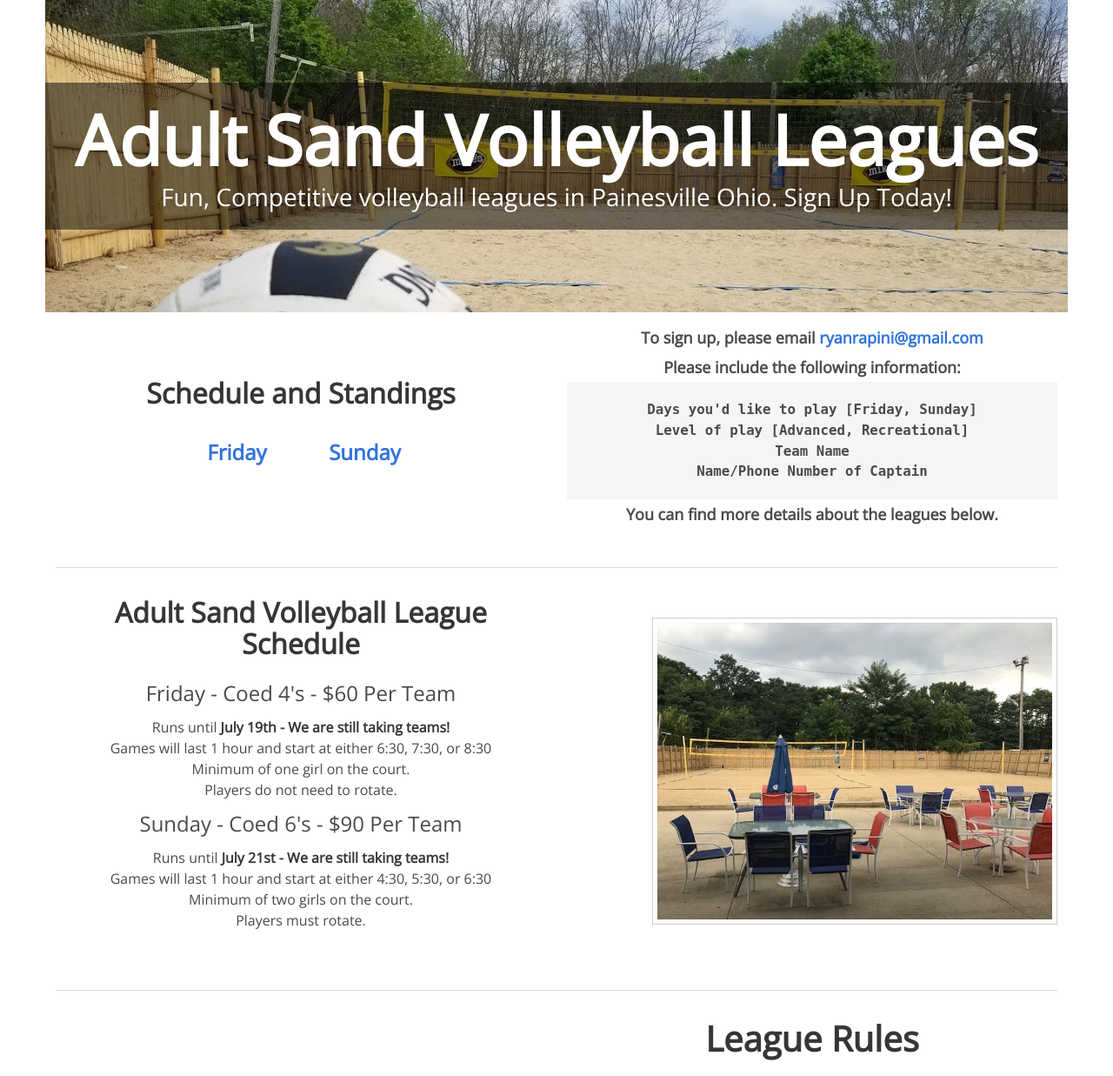
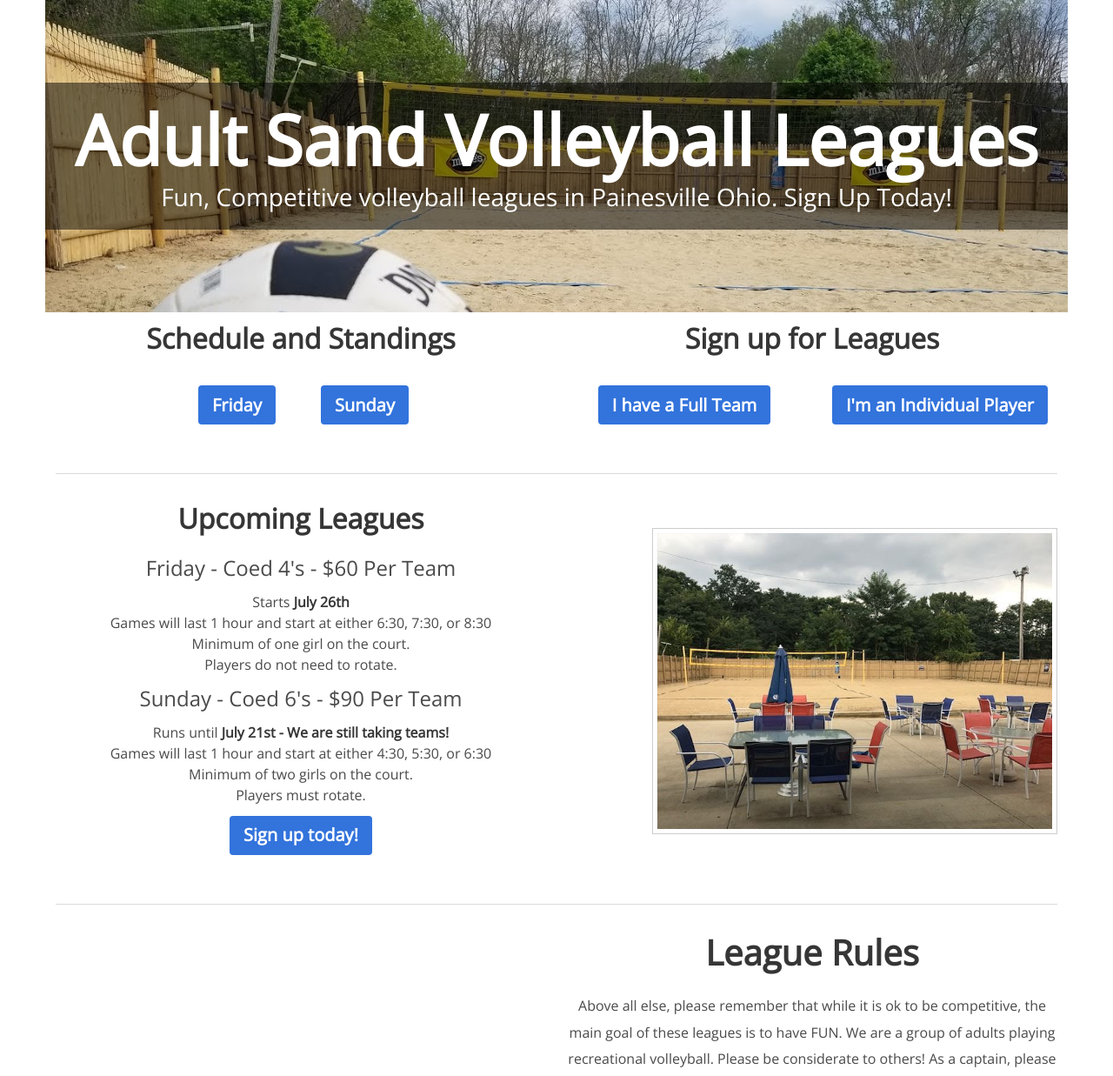
Before and after one commit to ryanrapini/jammsvolleyball, a PHP site: page / in a window 1280 px wide. Shown: the part 104-1341 px from the top of the page at 87% size. Run offline with PHP 8.4, Linux system fonts and the light colour scheme.

Commit message:
updating to allow signups

```diff
--- /dev/null
+++ b/includes/leagues.php
@@ -0,0 +1,21 @@
+<h3 class="title is-3" id="schedule">
+    Upcoming Leagues
+</h3>
+<p>
+    <ul>
+        <li>
+            <h4 class="subtitle is-4">Friday - Coed 4's - $60 Per Team</h4>
+            Starts <strong>July 26th</strong><br>
+            Games will last 1 hour and start at either 6:30, 7:30, or 8:30<br>
+            Minimum of one girl on the court.<br>
+            Players do not need to rotate.
+        </li>
+        <li>
+            <h4 class="subtitle is-4">Sunday - Coed 6's - $90 Per Team</h4>
+            Runs until <strong>July 21st - We are still taking teams!</strong><br>
+            Games will last 1 hour and start at either 4:30, 5:30, or 6:30<br>
+            Minimum of two girls on the court.<br>
+            Players must rotate.
+        </li>
+    </ul>
+</p>
--- a/public/index.php
+++ b/public/index.php
@@ -30,56 +30,38 @@
                                 Schedule and Standings
                             </h3>
                         </div>
-                <div class="columns is-vcentered">
+                        <div class="columns">
                             <div class="column is-3 is-offset-3">
-                        <h4 class="title is-4"><a href="/leagues/friday">Friday</a></h4>
+                                <h4 class="title is-4"><a class="button is-medium is-link" href="/leagues/friday">Friday</a></h4>
                             </div>
                             <div class="column is-3">
-                        <h4 class="title is-4"><a href="/leagues/sunday">Sunday</a></h4>
+                                <h4 class="title is-4"><a class="button is-medium is-link" href="/leagues/sunday">Sunday</a></h4>
                             </div>
                         </div>
                     </div>
-                    <div class="column is-6" style="font-size:18px; font-weight: 600;">
-                        <p>
-                            To sign up, please email <a href="mailto:ryanrapini@gmail.com?subject=JAMMS Volleyball League&body=Days you'd like to play [Friday, Sunday] %0d%0a %0d%0aLevel of play [Advanced, Recreational] %0d%0a %0d%0aTeam Name %0d%0a %0d%0aName/Phone Number of Captain">ryanrapini@gmail.com</a><br>
-                            Please include the following information:
-                        </p>
-                        <pre>Days you'd like to play [Friday, Sunday]
-Level of play [Advanced, Recreational]
-Team Name
-Name/Phone Number of Captain</pre>
-                        <p>
-                        You can find more details about the leagues below.
-                        </p>
+                    <div class="column is-6">
+                        <div class="columns is-vcentered">
+                            <h3 class="title column is-12">
+                            Sign up for Leagues
+                            </h3>
+
+                        </div>
+                        <div class="columns">
+                            <div class="column is-6">
+                                <h4 class="title is-4"><a class="button is-medium is-link" href="/signup?type=full">I have a Full Team</a></h4>
+                            </div>
+                            <div class="column is-6">
+                                <h4 class="title is-4"><a class="button is-medium is-link" href="/signup?type=individual">I'm an Individual Player</a></h4>
+                            </div>
+                        </div>
                     </div>
                 </div>
                 <div class="is-divider"></div>
                 <div class="columns is-vcentered">
 
                     <div class="column is-6">
-                        <h3 class="title is-3" id="schedule">
-                            Adult Sand Volleyball League Schedule
-                        </h3>
-                        <p>
-                            <ul>
-                                <li>
-                                    <h4 class="subtitle is-4">Friday - Coed 4's - $60 Per Team</h4>
-                                    Runs until <strong>July 19th - We are still taking teams!</strong><br>
-                                    Games will last 1 hour and start at either 6:30, 7:30, or 8:30<br>
-                                    Minimum of one girl on the court.<br>
-                                    Players do not need to rotate.
-                                </li>
-                                <li>
-                                    <h4 class="subtitle is-4">Sunday - Coed 6's - $90 Per Team</h4>
-                                    Runs until <strong>July 21st - We are still taking teams!</strong><br>
-                                    Games will last 1 hour and start at either 4:30, 5:30, or 6:30<br>
-                                    Minimum of two girls on the court.<br>
-                                    Players must rotate.
-                                </li>
-                            </ul>
-                            <br>
-
-                        </p>
+                        <?php include('../includes/leagues.php'); ?>
+                        <h4 class="title is-4"><a class="button is-medium is-link" href="/signup">Sign up today!</a></h4>
                     </div>
                     <div class="column is-5 is-offset-1">
                         <img src="/img/courts.jpg">
```
Also changed, not shown: public/signup/index.php (added, +186 -0 lines), public/img/friday-calendar.png (added). Lines whose indentation alone changed are shown as unchanged.
